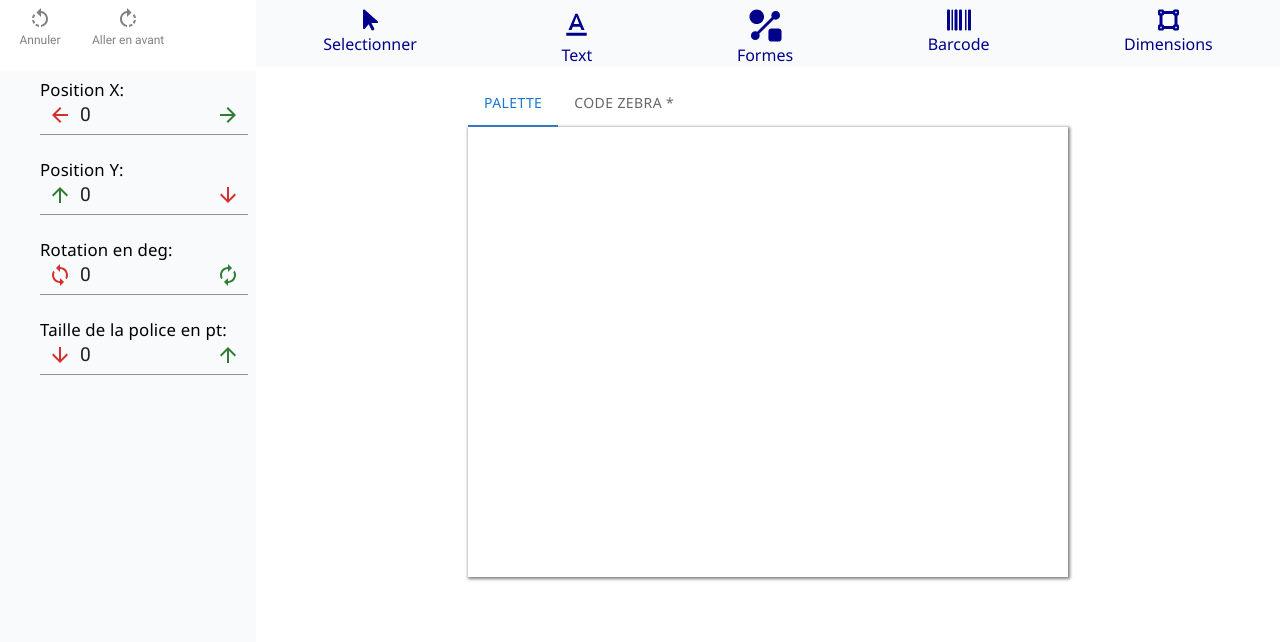
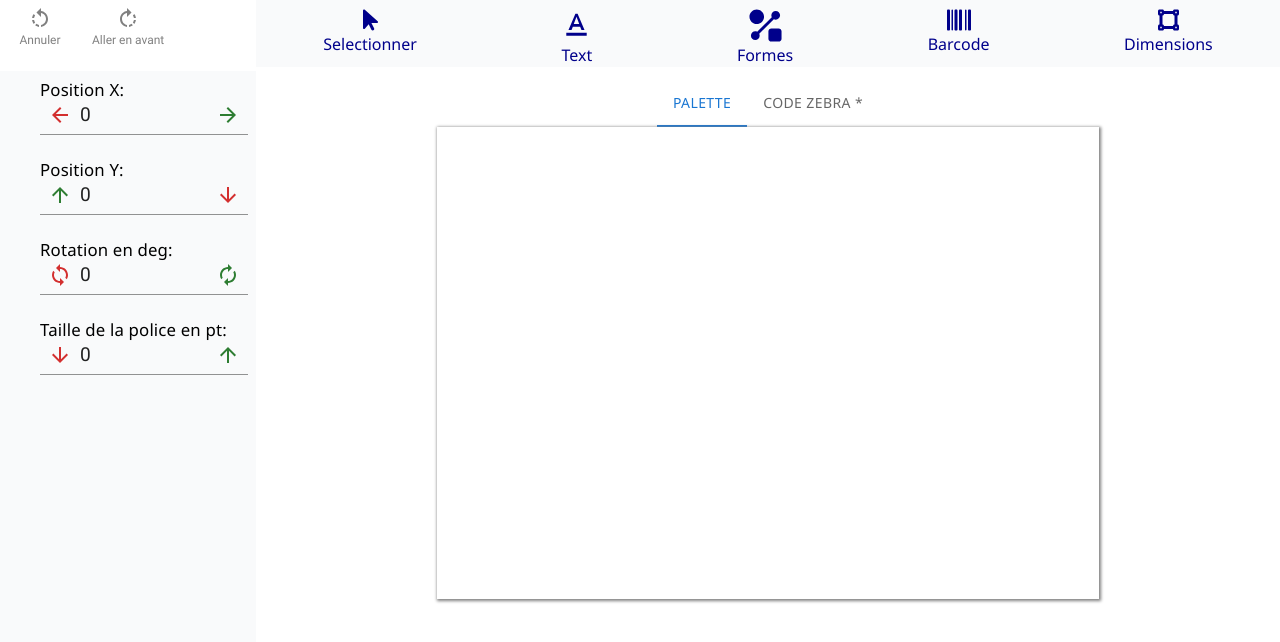
Before and after one commit to mmedtal/etiquette-de-palette-1, a React (Create React App) app: page / in a window 1280 px wide. Shown: the top 642 px of the page. Built offline with nearby package versions, Linux system fonts and the light colour scheme.

Commit message:
refactored paletteWorkZone to milimiters 'mm'

```diff
--- a/src/components/interface/leftAside/LeftAside.jsx
+++ b/src/components/interface/leftAside/LeftAside.jsx
@@ -13,7 +13,8 @@ export default function LeftAside(props){
 
     const {whichHeaderButtonIsCliqued,activeHeaderIcon} = useSelector(state=>state.headerClickReducer)
 
-    const {hauteur,largeur,positionX,positionY,epaisseur,rotation,paletteHauteur,paletteLargeur,tailleDePolice} = useSelector(state=>state.leftAsideControllersReducer)
+    const {hauteur,largeur,positionX,positionY,epaisseur,rotation,paletteHauteur,
+        paletteLargeur,tailleDePolice} = useSelector(state=>state.leftAsideControllersReducer)
 
     const [elementXPosition,setElementXPosition]=useState(positionX)
 
--- a/src/components/interface/leftAside/PaletteControls.jsx
+++ b/src/components/interface/leftAside/PaletteControls.jsx
@@ -68,7 +68,7 @@ export default function PaletteControls(props){
                     <MenuItem value={"dpi"} onClick={getPrinterResolutionInDpi}>dpi</MenuItem>
                 </Select>
             </div>
-            <ModifyPropertiesInput label="Hauteur palette:"
+            <ModifyPropertiesInput label="Hauteur palette en mm:"
                 step={1}
                 inputValueAlign="center"
                 valueFromReduxStore={paletteHauteur}
@@ -78,7 +78,7 @@ export default function PaletteControls(props){
                 rightIcon={<UnfoldMore color="success"  />}
                 />
 
-            <ModifyPropertiesInput label="Largeur palette:"
+            <ModifyPropertiesInput label="Largeur palette en mm:"
                 step={1}
                 inputValueAlign="center"
                 valueFromReduxStore={paletteLargeur}
@@ -87,6 +87,15 @@ export default function PaletteControls(props){
                 leftIcon={<UnfoldLess color="error"     style={{ transform: 'rotate(90deg)' }}/>}
                 rightIcon={<UnfoldMore color="success"  style={{ transform: 'rotate(90deg)' }}/>}
             />
+
+
+            <div className="font-sans italic font-normal text-center text-lg px-2
+                text-black bg-gray-50 pt-4 mt-2"
+                style={{fontSize:"140%"}}>
+               Les valeurs en-dessus doivent correspondre
+               aux valeurs <strong>configurés</strong> sur votre imprimante.
+
+            </div>
         </>
     )
 }
--- a/src/components/interface/main/Main.jsx
+++ b/src/components/interface/main/Main.jsx
@@ -12,11 +12,15 @@ export default function Main(props){
     const dispatch = useDispatch()
     let [controlMount,setControlMount]=useState(1)
 
-    const [hauteurPalette,setHauteurPalette] = useState(450)
-    const [largeurPalette,setLargeurPalette] = useState(600)
+    /*
+    const [hauteurPalette,setHauteurPalette] = useState(125)
+    const [largeurPalette,setLargeurPalette] = useState(175)
+    */
+
     const [resolutionPalette,setResolutionPalette] = useState(200)
 
 
+    /*
     useEffect(()=>{
         if(controlMount==1){
             dispatch({type:"AFFECTER_PALETTE_HAUTEUR",payload:hauteurPalette})
@@ -25,6 +29,7 @@ export default function Main(props){
         }
         controlMount=2
     },[])
+    */
 
     const hauteurPaletteControlledFromLeftAside = useSelector(state=>state.leftAsideControllersReducer.paletteHauteur)
     const largeurPaletteControlledFromLeftAside = useSelector(state=>state.leftAsideControllersReducer.paletteLargeur)
@@ -56,8 +61,10 @@ export default function Main(props){
             <div className="header h-10">
 
             </div>
-            <div  style={{display:"flex",flexDirection:"column", alignItems:"center"}}>
-                <div className="flex -mt-8" style={{width:largeurPaletteControlledFromLeftAside}}>
+            <div  style={{display:"flex",flexDirection:"column", alignItems:"center"}} className="">
+                <div className="flex -mt-8 "
+                //style={{width:largeurPaletteControlledFromLeftAside}}
+                >
                     <Tabs value={selectedTab} >
                         <Tab label="Palette"  onClick={()=>setSelectedTab(0)} style={{fontFamily:"Segoe UI"}}/>
                         <Tab label={informUserOfNewZebraCode?`Code Zebra *`:"Code Zebra"} onClick={()=>{setSelectedTab(1);setInformUserOfNewZebraCode(false)}}
@@ -66,13 +73,25 @@ export default function Main(props){
                 </div>
                 {/* visibility:selectedTab==1?"visible":"hidden" avant y'avait ça, ma3rftch wach hiya plus cheap
                 li anaho makandirouch render lkolchi ymkn*/}
-                <div className="flex justify-center"  style={{display:selectedTab==0?"flex":"none"}}>
-                    <PaletteWorkZone selectedTab={selectedTab} height={hauteurPaletteControlledFromLeftAside} width={largeurPaletteControlledFromLeftAside}/>
+                <div className="flex justify-center"  style={{display:selectedTab==0?"flex":"none"
+
+                }}>
+                    <PaletteWorkZone selectedTab={selectedTab}
+                        height={hauteurPaletteControlledFromLeftAside}
+                        width={largeurPaletteControlledFromLeftAside}/>
                 </div>
 
                 <div className="flex justify-center"
-                    style={{display:selectedTab==1?"flex":"none",width:largeurPaletteControlledFromLeftAside,height:hauteurPaletteControlledFromLeftAside}} >
-                    <ZebraCodeViewer selectedTab={selectedTab} height={hauteurPaletteControlledFromLeftAside} width={largeurPaletteControlledFromLeftAside}/>
+                    style={{display:selectedTab==1?"flex":"none",
+                    /*this was causing PaletteWorkZone to shrink for some reason
+                    width:largeurPaletteControlledFromLeftAside,
+                    height:hauteurPaletteControlledFromLeftAside
+                    */
+                    }} >
+                    <ZebraCodeViewer selectedTab={selectedTab}
+                        height={hauteurPaletteControlledFromLeftAside}
+                        width={largeurPaletteControlledFromLeftAside}
+                        />
                 </div>
             </div>
         </div>
--- a/src/components/interface/main/PaletteWorkZone.jsx
+++ b/src/components/interface/main/PaletteWorkZone.jsx
@@ -167,7 +167,7 @@ export default function PaletteWorkZone(props){
 
                 {elementId:childCount,element:<InsertedInput key={childCount} whichChildIam={childCount}
                     elementX={x} elementY={y}
-                    paletteHeight={props.height}
+                    paletteHeight={props.height+"mm"}
                     paletteXPosition={paletteXPosition} paletteYPosition={paletteYPosition}
                     liftInputValueToParent={liftInputValueToParent}
                     liftCorrespondantZebraCodeToParent={liftCorrespondantZebraCodeToParent}
@@ -323,8 +323,8 @@ export default function PaletteWorkZone(props){
     return(
         <Fade direction="up" in={props.selectedTab === 0} timeout={500}
             style={{position: 'relative',boxShadow:"1px 1px 3px 1px grey",
-            height:props.height==0?"450px":`${props.height}px`,
-            width:props.width==0?"600px":`${props.width}px`}}
+            height:`${props.height}mm`,
+            width:`${props.width}mm`}}
             >
             <div onMouseMove={handleMouseMove} id="" onClick={handleClick}
                 style={{cursor:cursorAppearance}}
--- a/src/components/interface/main/ZebraCodeViewer.jsx
+++ b/src/components/interface/main/ZebraCodeViewer.jsx
@@ -15,14 +15,15 @@ export default function ZebraCodeViewer(props){
     <Fade direction="up" in={props.selectedTab === 1} timeout={500}
             style={{wordBreak:"break-word",position: 'relative',
             boxShadow:"1px 1px 3px 1px grey",
-            height:props.height==0?"450px":`${props.height}px`,
-            width:props.width==0?"600px":`${props.width}px`,overflow:"scroll"}}>
+            height:`${props.height}mm`,
+            width:`${props.width}mm`,overflow:"scroll"}}>
         <div>
 
 
             <div style={{fontSize:"140%",paddingBottom:"5px"}}>^XA</div>
             {generatedZebraCode.map((element,index)=>{
-                return<div style={{fontSize:"140%",paddingBottom:"5px"}} key={index}>{element.zebraCode}</div>
+                return<div style={{fontSize:"140%",paddingBottom:"5px"}}
+                key={index}>{element.zebraCode}</div>
             })}
             <div style={{fontSize:"140%",paddingBottom:"5px"}}>^XZ</div>
 
--- a/src/components/visualEffects/LineDrawingVisualEffect.jsx
+++ b/src/components/visualEffects/LineDrawingVisualEffect.jsx
@@ -7,9 +7,9 @@ export default function LineDrawingVisualEffect({mouseDownXPosition,cursorXPosit
         <div
                     style={{
                         position: 'absolute',
-                        left:mouseDownXPosition<cursorXPosition?mouseDownXPosition:cursorXPosition,
+                        left:Math.min(mouseDownXPosition,cursorXPosition),
                         //left:cursorXPosition,
-                        top:mouseDownYPosition<cursorYPosition?mouseDownYPosition:cursorYPosition,
+                        top:Math.min(mouseDownYPosition,cursorYPosition),
                         //top:cursorYPosition,
                         //top:mouseDownYPosition,
                         /*width: Math.sqrt(Math.pow(cursorXPosition - mouseDownXPosition, 2) +
--- a/src/redux/leftAsideControllersReducer.js
+++ b/src/redux/leftAsideControllersReducer.js
@@ -6,9 +6,9 @@ let myControllersState={
     positionY   :0,
     epaisseur   :0,
     rotation    :0,
-    paletteHauteur:0,
-    paletteLargeur:0,
-    resolutionInDpi:0,
+    paletteHauteur:125,
+    paletteLargeur:175,
+    resolutionInDpi:150,
     leftAsideClicke:false,
     whichTextInputIsClicked:null,
     isLeftAsideClicked:false,
```
